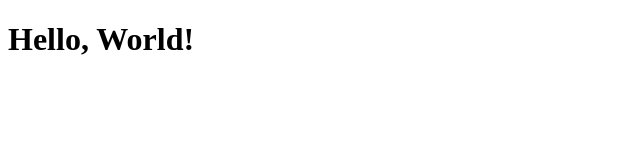
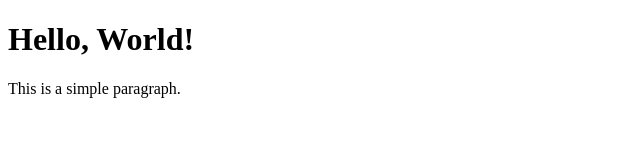
Before and after one commit to hojin-hwang/my-app, a plain HTML site: page index.html in a window 1280 px wide. Shown: the whole page, without its empty margins (0-640 px from the left). Drawn offline with Linux system fonts and the light colour scheme.

Commit message:
first p add

```diff
--- a/index.html
+++ b/index.html
@@ -2,5 +2,6 @@
 <html lang="en">
 	<body>
 		<h1>Hello, World!</h1>
+		<p>This is a simple paragraph.</p>
 	</body>
 </html>
```
